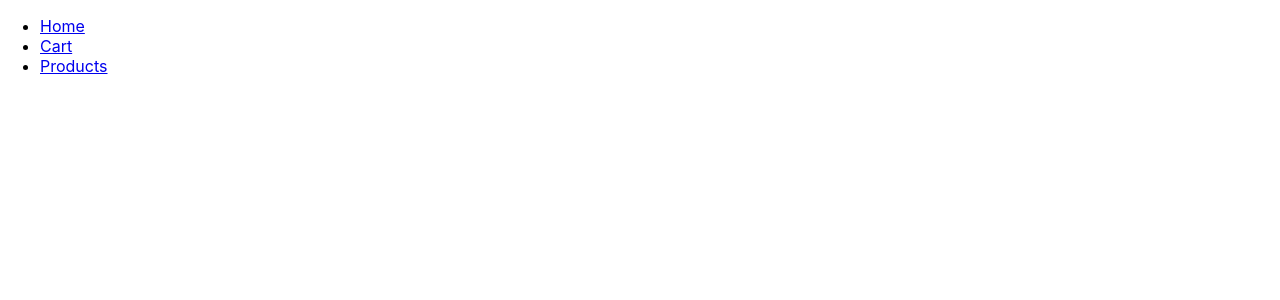
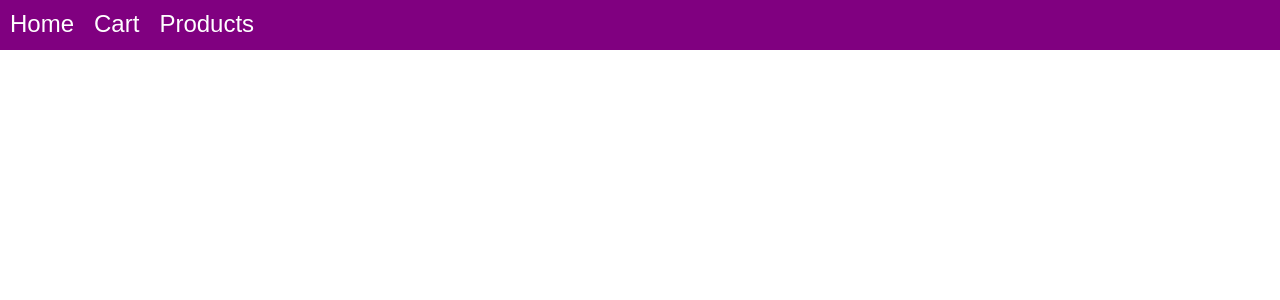
Before and after one commit to javatlacati/ecommerce-app, a React (Create React App) app: page / in a window 1280 px wide. Shown: the top 300 px of the page. Built offline with nearby package versions, Linux system fonts and the light colour scheme.

Commit message:
se agregan estilos a la barra de navegación

```diff
--- a/src/components/Home/Home.tsx
+++ b/src/components/Home/Home.tsx
@@ -1,27 +1,50 @@
 import React, {FC} from 'react';
 import {Link} from "react-router-dom";
+import styled from "styled-components";
 
 
 interface HomeProps {
 }
 
+export const NavbarContainer = styled.nav`
+    width: 100%;
+    height: 50px;
+    background-color: purple;
+    display: flex;
+    flex-direction: column;`
+
+const NavbarLinkContainer = styled.div`
+    display: flex;
+`
+
+export const NavbarLink = styled(Link)`
+    color: white;
+    font-size: x-large;
+    font-family: Arial, Helvetica, sans-serif;
+    text-decoration: none;
+    margin: 10px;
+
+    &:hover,
+    &:focus {
+        color: blue;
+    }
+
+    &:active {
+        color: rgba(56, 58, 54, 0.78);
+    }
+;`
+
 const Home: FC<HomeProps> = () => (
     //TODO Display a carousel or a grid of featured products.
     //TODO Style the homepage using CSS Modules or Styled Components.
     <div data-testid="Home">
-        <nav>
-            <ul>
-                <li>
-                    <Link to="/">Home</Link>
-                </li>
-                <li>
-                    <Link to="/cart">Cart</Link>
-                </li>
-                <li>
-                    <Link to="/products">Products</Link>
-                </li>
-            </ul>
-        </nav>
+        <NavbarContainer>
+            <NavbarLinkContainer>
+                <NavbarLink className="nav-link active" to="/">Home</NavbarLink>
+                <NavbarLink className="nav-link" to="/cart">Cart</NavbarLink>
+                <NavbarLink className="nav-link" to="/products">Products</NavbarLink>
+            </NavbarLinkContainer>
+        </NavbarContainer>
     </div>
 );
 
--- a/src/index.css
+++ b/src/index.css
@@ -6,8 +6,3 @@ body {
   -webkit-font-smoothing: antialiased;
   -moz-osx-font-smoothing: grayscale;
 }
-
-code {
-  font-family: source-code-pro, Menlo, Monaco, Consolas, 'Courier New',
-    monospace;
-}
```
